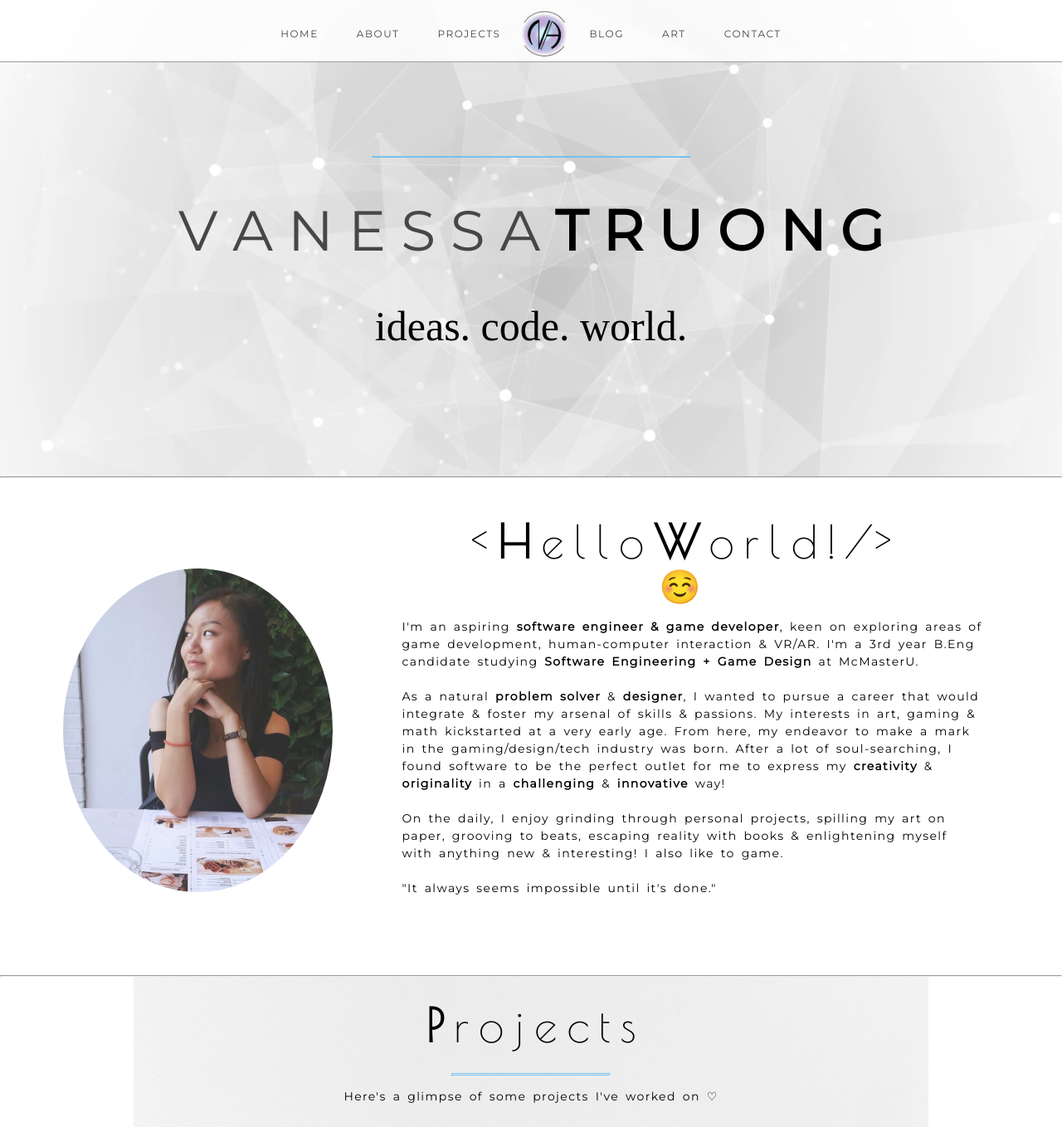
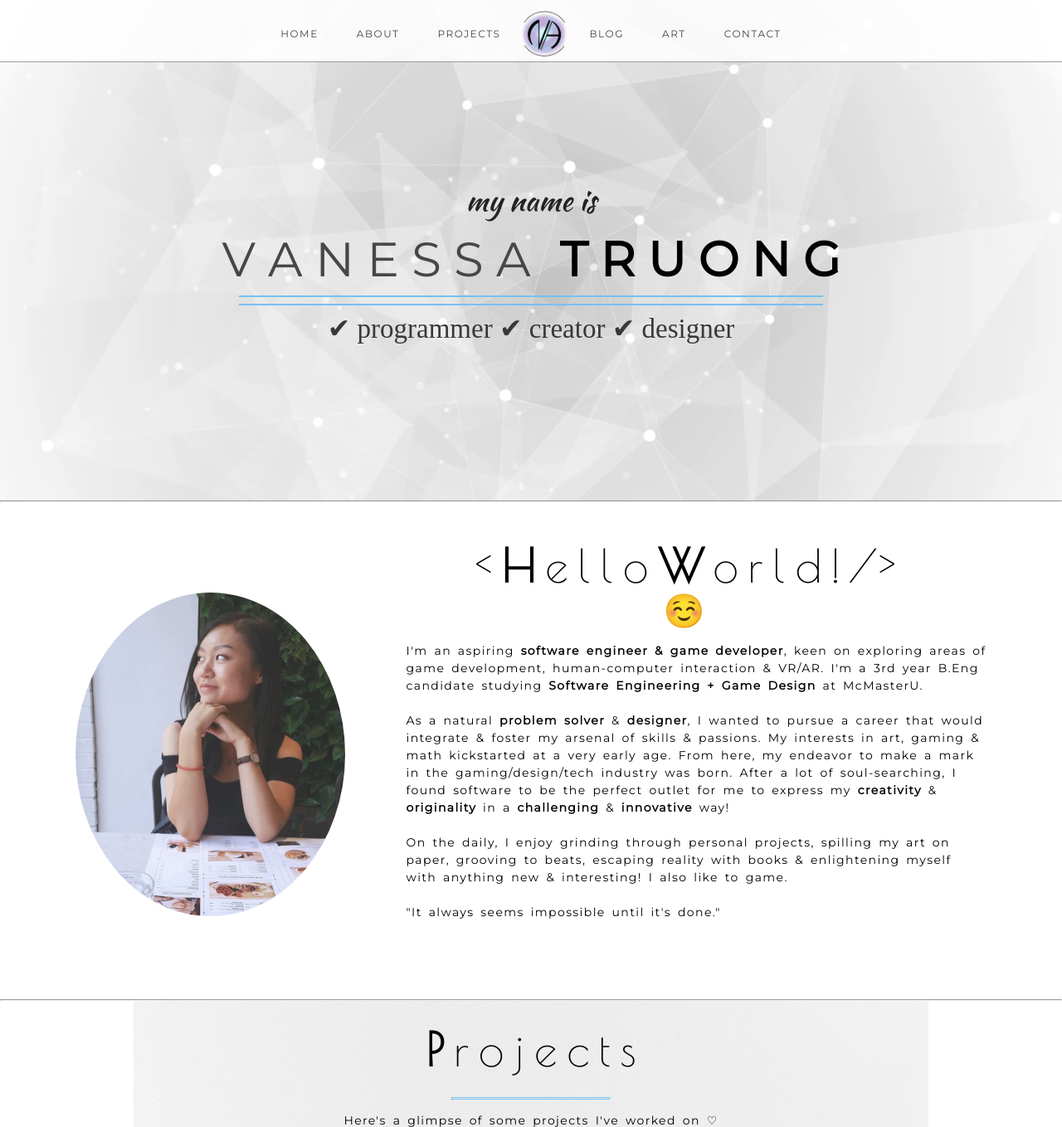
Before and after one commit to ness-tea/ness-tea.github.io, a PHP site: page / in a window 1280 px wide. Shown: the top 1358 px of the page at 83% size. Run offline with PHP 8.4, Linux system fonts and the light colour scheme.

Commit message:
changed header section

```diff
--- a/css/main.css
+++ b/css/main.css
@@ -92,13 +92,26 @@ hr.style2 {
 
 #header-name {
   font-family: 'Montserrat';
-  font-size: 68px;
+  font-size: 58px;
+  display:inline;
+  margin: 0px 10px;
+}
+
+#header-title-2 {
+  font-family: 'Kaushan Script';
+  font-size: 35px;
+  font-weight: 100;
+  color: #232323;
+  margin-bottom: 10px;
+  margin-top: 0px;
 }
 
 #header-title {
   font-family: 'Quicksand';
-  font-size: 50px;
+  font-size: 33px;
   text-align: center;
+  margin-top: 0px;
+  color: #383838;
 }
 
 #tab-1, #tab-2 {
@@ -116,8 +129,7 @@ hr.style2 {
 }
 
 .prof-pic {
-  position: relative;
-  padding-right: 30px;
+  padding: 10px 20px;
 }
 
 div.prof-pic {
--- a/index.html
+++ b/index.html
@@ -8,6 +8,7 @@
   <link href="https://fonts.googleapis.com/css?family=Poiret+One" rel="stylesheet">
   <link href="https://fonts.googleapis.com/css?family=Montserrat" rel="stylesheet">
   <link href="https://fonts.googleapis.com/css?family=Roboto" rel="stylesheet">
+  <link href="https://fonts.googleapis.com/css?family=Kaushan+Script|Pacifico" rel="stylesheet">
   <link href="css/main.css" type="text/css" rel="stylesheet">
   <link rel="icon" href="Logos/header-ico.png">
 </head>
@@ -22,7 +23,7 @@
     </div>
 
     <h2 class="text-centered" style="display: inline">
-      <a href="index.html"><img src = "Logos/header-final-5-2.jpg" alt="Vanessa Truong" width="55" height = "55"/></a>
+      <a href="#home-section"><img src = "Logos/header-final-5-2.jpg" alt="Vanessa Truong" width="55" height = "55"/></a>
     </h2>
 
     <div class="links" id="tab-2" style="display: inline">
@@ -34,10 +35,15 @@
 
   <div class="content text-centered">
     <div class="static-bg-1 welcome">
-      <br /><br /><br/><br/><br/><br/><br/><br/><br/><br/><hr style="border: 1px solid #76c1ef; width: 30%"/>
-      <h1 id="header-name" class="text-centered"><span style="font-weight: 100; color:#474747">V A N E S S A</span> <span style="font-weight: bold">T R U O N G</span></h1>
-      <h3 id="header-title">ideas. code. world.</h3>
-      <br /><br /><br /><br />
+      <br/><br/><br/><br/><br/><br/><br/><br/><br/><br/><br/><br/>
+      <h2 id="header-title-2">my name is</h2>
+      <h1 id="header-name" class="text-centered"><span style="font-weight: 100; color:#474747">V A N E S S A </span></h1>
+      <h1 id="header-name" class="text-centered"><span style="font-weight: bold">T R U O N G</span></h1>
+      <br />
+      <hr style="border: 0.8px solid #76c1ef; width: 55%"/>
+      <hr style="border: 0.8px solid #76c1ef; width: 55%"/>
+      <h3 id="header-title">✔ programmer ✔ creator ✔ designer</h3>
+      <br /><br /><br /><br /><br /><br />
       <div id="about-section"></div>
       <br /><br /><br /><br />
 
```
